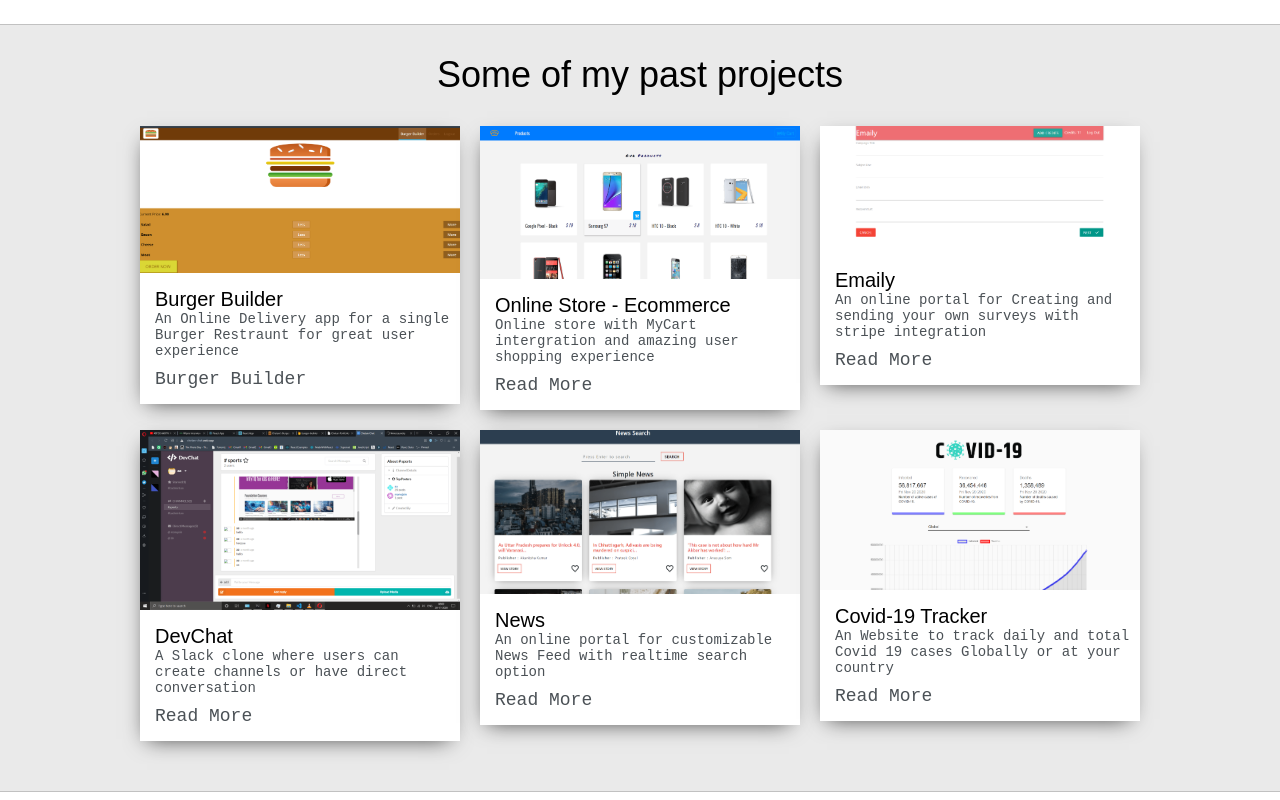
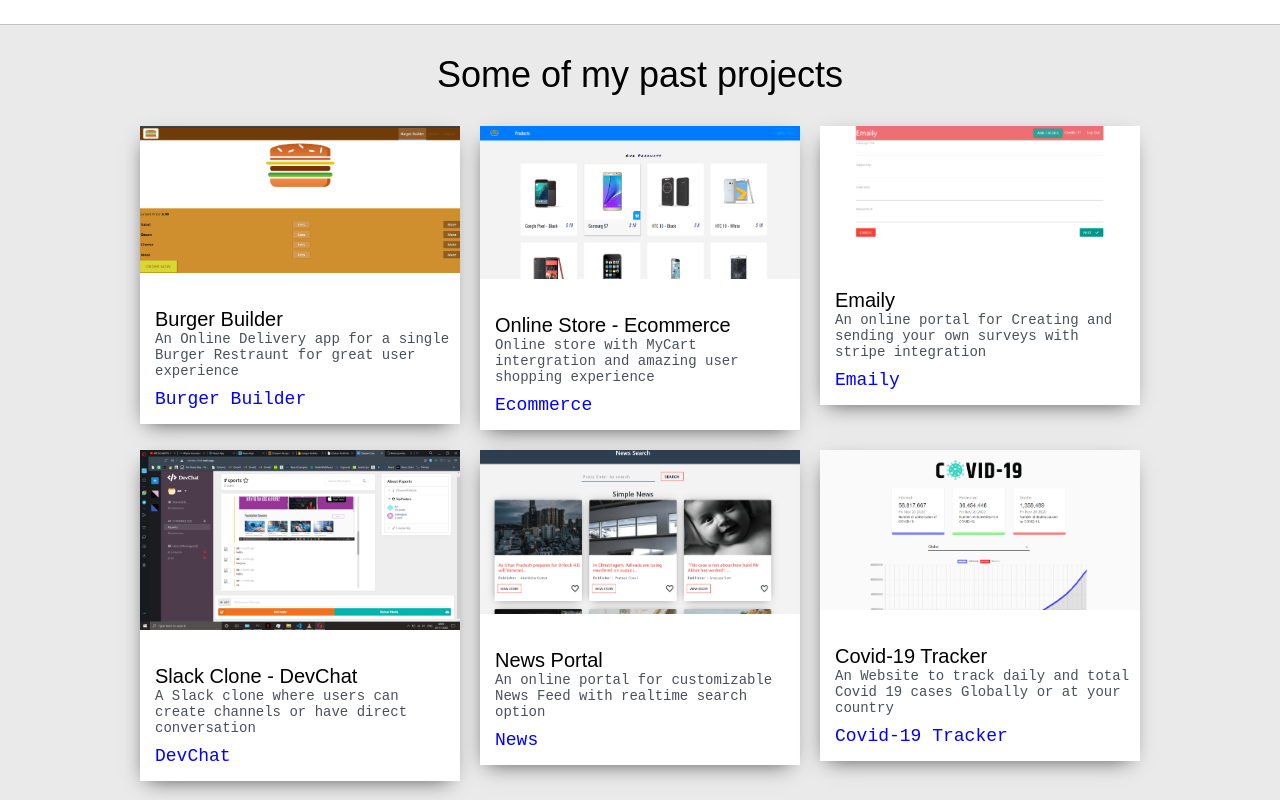
Before and after one commit to jainChetan81/Chetan-Portfolio, a website built with webpack: page src/template.html in a window 1280 px wide. Shown: the part 1340-2140 px from the top of the page. Built offline with nearby package versions, Linux system fonts and the light colour scheme.

```diff
--- a/package.json
+++ b/package.json
@@ -34,7 +34,7 @@
 		"webpack-cli": "^3.2.3",
 		"webpack-dev-server": "^3.2.1",
 		"webpack-merge": "^4.2.1",
-		"compression-webpack-plugin": "^8.0.1"
+		"compression-webpack-plugin": "v1.1.12 "
 	},
 	"devDependencies": {
 		"gh-pages": "^3.2.3",
--- a/src/styles/_main.scss
+++ b/src/styles/_main.scss
@@ -300,6 +300,7 @@
 
 .post {
 	box-shadow: -2px 7px 21px -9px rgba(0, 0, 0, 0.75);
+	background-color: #fff;
 }
 
 .thumbnail {
@@ -313,6 +314,7 @@
 	background-color: #fff;
 	padding-block: 15px;
 	padding-inline: 15px 5px;
+	margin-top: 20px;
 }
 
 .post-title {
@@ -325,6 +327,9 @@
 	color: #4b5156;
 	font-size: 14px;
 	margin: 0;
+}
+.post-preview a {
+	color: blue;
 }
 
 #contact-form {
--- a/src/template.html
+++ b/src/template.html
@@ -235,7 +235,7 @@
 										href="ecommerce.html"
 										style="margin-top: 10px; font-size: 18px; display: block"
 									>
-										Read More</a
+										Ecommerce</a
 									>
 								</p>
 							</div>
@@ -263,7 +263,7 @@
 										aria-label="Chetan Emaily Project"
 										href="emaily.html"
 										style="margin-top: 10px; font-size: 18px; display: block"
-										>Read More</a
+										>Emaily</a
 									>
 								</p>
 							</div>
@@ -281,7 +281,7 @@
 							/>
 
 							<div class="post-preview">
-								<h5 class="post-title">DevChat</h5>
+								<h5 class="post-title">Slack Clone - DevChat</h5>
 
 								<p class="post-intro">
 									A Slack clone where users can create channels or have direct
@@ -291,7 +291,7 @@
 										aria-label="Chetan Slack Clone Project"
 										href="devchat.html"
 										style="margin-top: 10px; font-size: 18px; display: block"
-										>Read More</a
+										>DevChat</a
 									>
 								</p>
 							</div>
@@ -309,7 +309,7 @@
 							/>
 
 							<div class="post-preview">
-								<h5 class="post-title">News</h5>
+								<h5 class="post-title">News Portal</h5>
 
 								<p class="post-intro">
 									An online portal for customizable News Feed with realtime search
@@ -319,7 +319,7 @@
 										aria-label="Chetan News Project"
 										href="news.html"
 										style="margin-top: 10px; font-size: 18px; display: block"
-										>Read More</a
+										>News</a
 									>
 								</p>
 							</div>
@@ -347,7 +347,7 @@
 										aria-label="Chetan Covid 19 Project"
 										href="covid19.html"
 										style="margin-top: 10px; font-size: 18px; display: block"
-										>Read More</a
+										>Covid-19 Tracker</a
 									>
 								</p>
 							</div>
--- a/webpack.prod.js
+++ b/webpack.prod.js
@@ -120,7 +120,7 @@
 			algorithm: "gzip",
 			minRatio: 0.8,
 			filename: "[path][base].gz",
-			test: /\.(js|css|html|svg|png|jpe?g|gif)$/,
+			test: /\.(js|css|html|svg|)$/,
 			deleteOriginalAssets: true,
 		}),
 		new MiniCssExtractPlugin({
```
